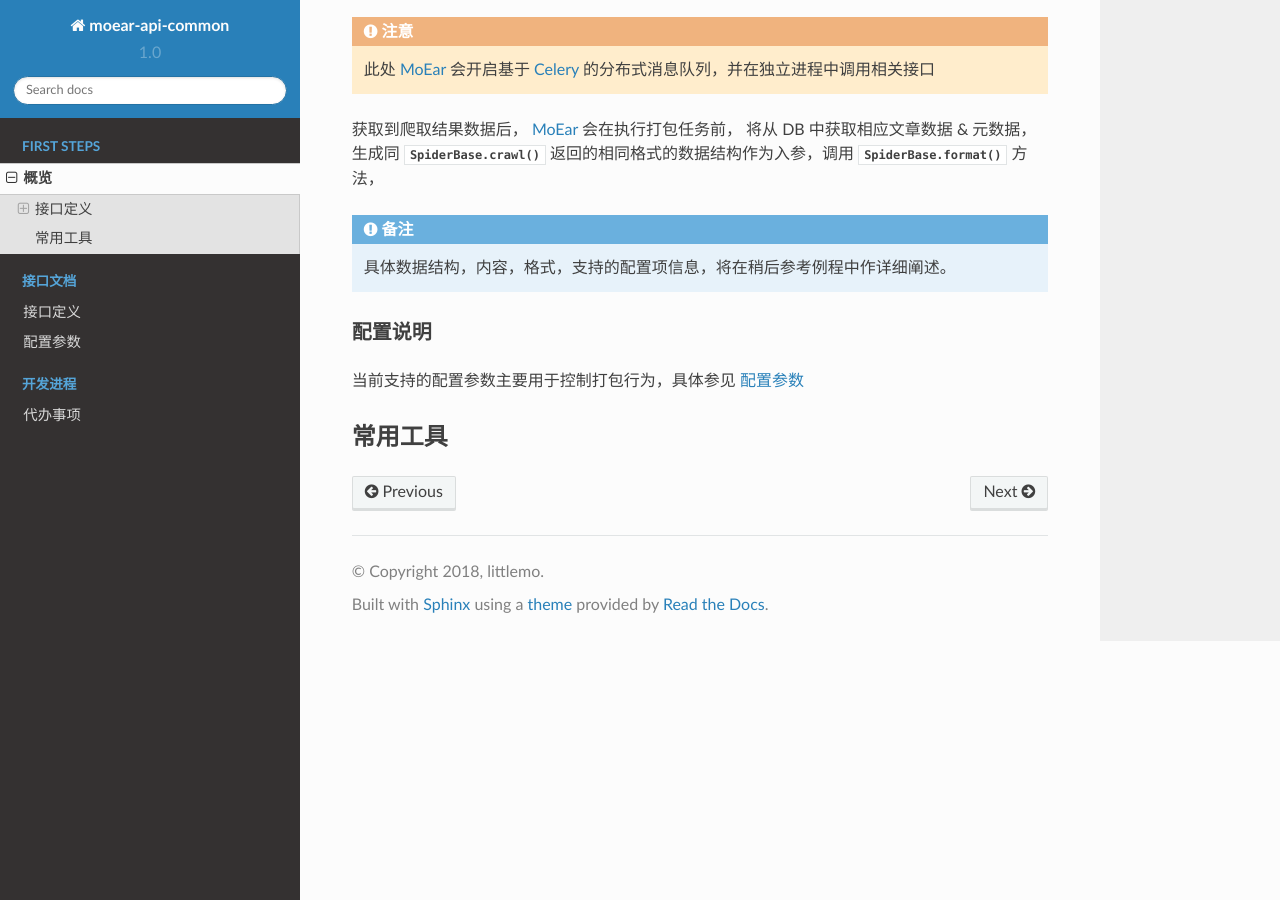
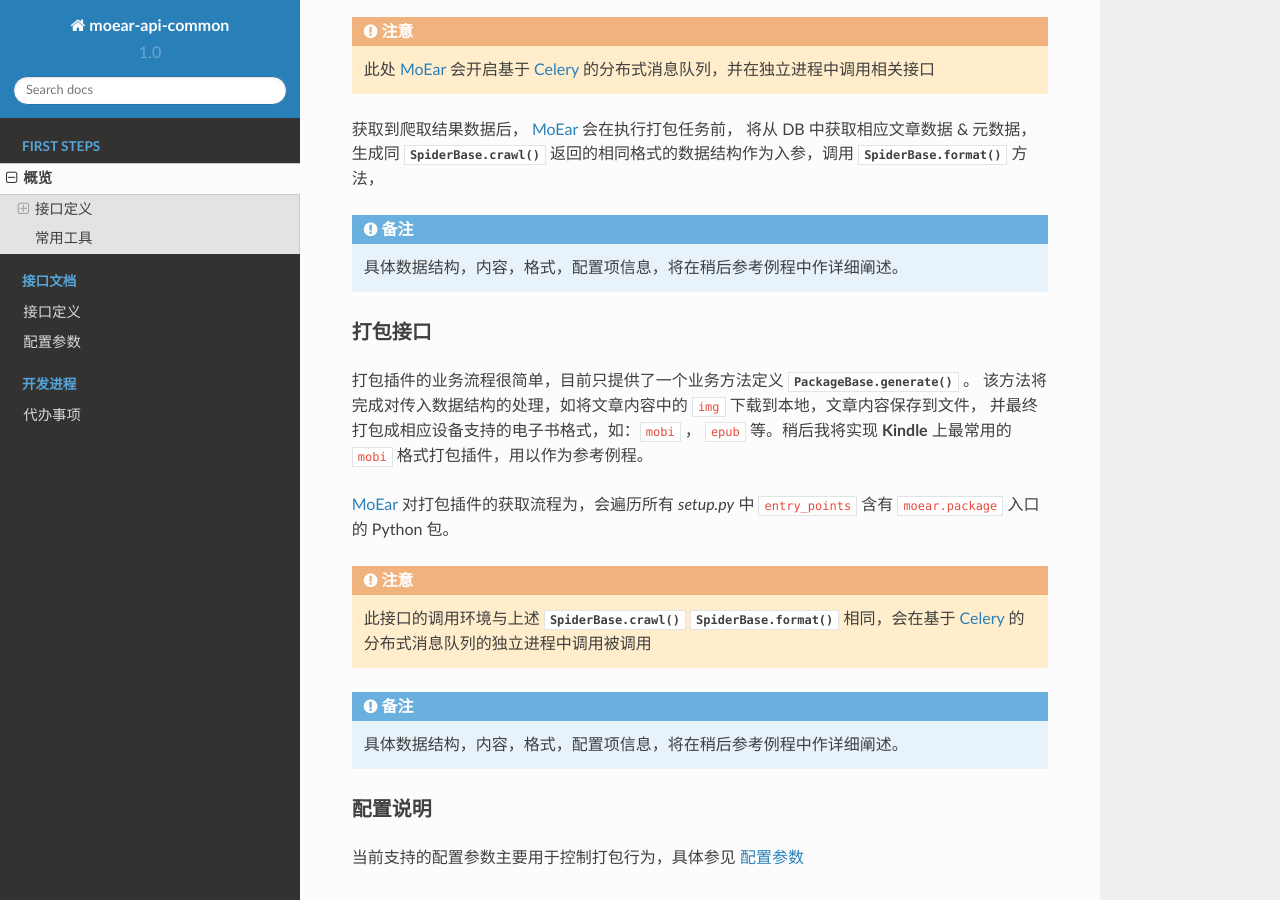
Before and after one commit to littlemo/moear-api-common, a Sphinx documentation site: the page built from docs/source/intro/overview.rst, in a window 1280 px wide and 900 px high, scrolled down 845 px. Built offline with Sphinx 7.4.7 and the Read the Docs theme 2.0.0, drawn with Linux system fonts in a browser that asks for light colours; formulas are drawn with MathJax 3.

Commit message:
F: 实现打包接口文档描述，并修改相关行内注释

```diff
--- a/docs/source/intro/overview.rst
+++ b/docs/source/intro/overview.rst
@@ -46,7 +46,27 @@
 
 .. note::
 
-    具体数据结构，内容，格式，支持的配置项信息，将在稍后参考例程中作详细阐述。
+    具体数据结构，内容，格式，配置项信息，将在稍后参考例程中作详细阐述。
+
+打包接口
+--------
+
+打包插件的业务流程很简单，目前只提供了一个业务方法定义 :meth:`.PackageBase.generate` 。
+该方法将完成对传入数据结构的处理，如将文章内容中的 ``img`` 下载到本地，文章内容保存到文件，
+并最终打包成相应设备支持的电子书格式，如：``mobi`` ， ``epub`` 等。稍后我将实现 **Kindle**
+上最常用的 ``mobi`` 格式打包插件，用以作为参考例程。
+
+`MoEar`_ 对打包插件的获取流程为，会遍历所有 *setup.py* 中
+``entry_points`` 含有 ``moear.package`` 入口的 Python 包。
+
+.. attention::
+
+    此接口的调用环境与上述 :meth:`.SpiderBase.crawl` :meth:`.SpiderBase.format`
+    相同，会在基于 `Celery`_ 的分布式消息队列的独立进程中调用被调用
+
+.. note::
+
+    具体数据结构，内容，格式，配置项信息，将在稍后参考例程中作详细阐述。
 
 配置说明
 --------
```
Also changed, not shown: 1 other file.
